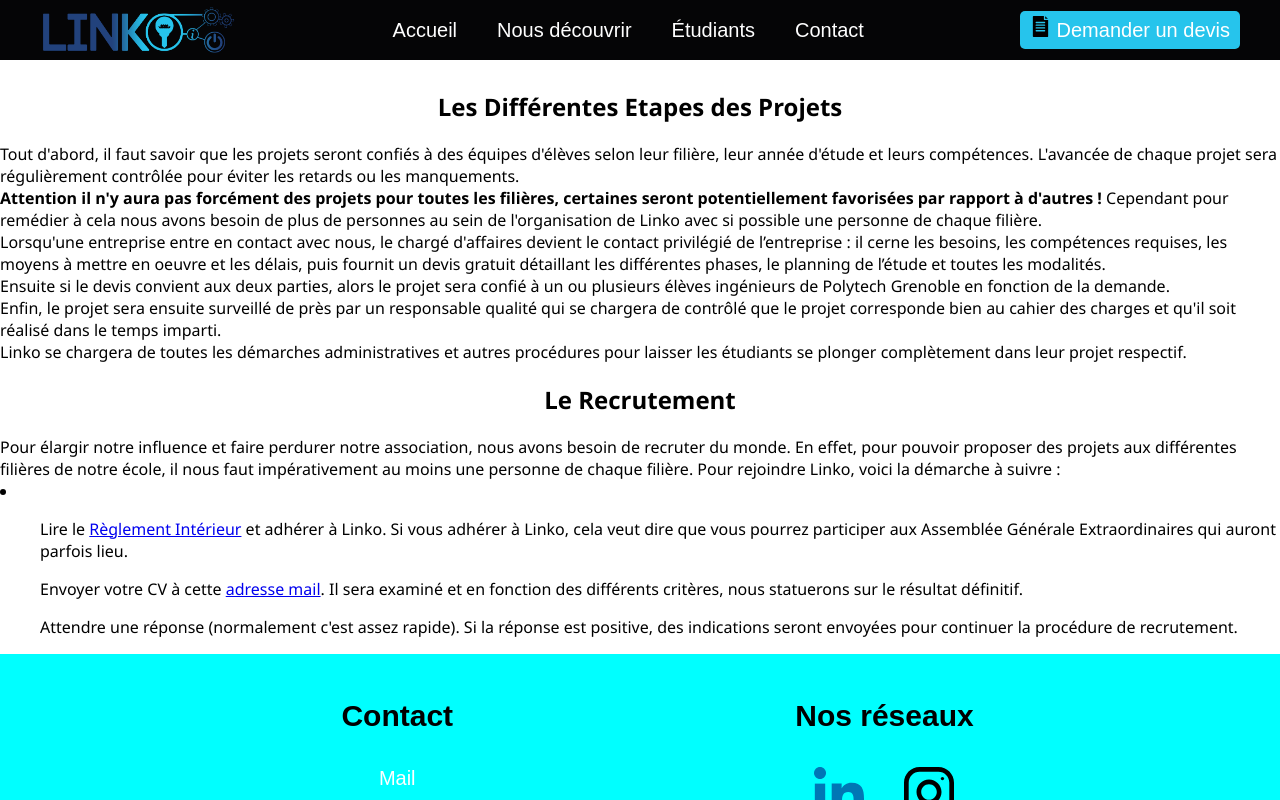
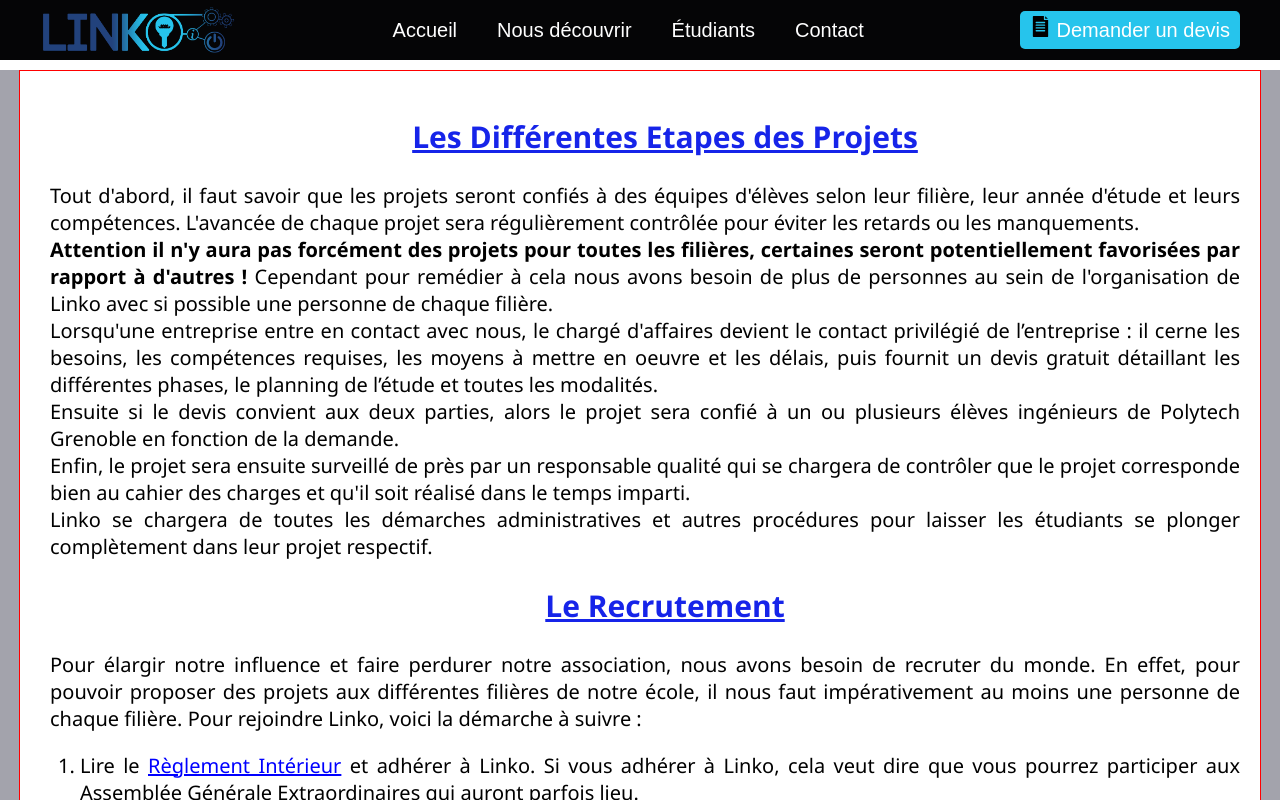
Before and after one commit to Corentin-Sueur/Linko-Website, an Angular app: page /etudiant in a window 1280 px wide. Shown: the top 800 px of the page. Built offline with nearby package versions, Linux system fonts and the light colour scheme.

Commit message:
Modification de la mise en page

```diff
--- a/src/app/page-etudiants/page-etudiants.component.css
+++ b/src/app/page-etudiants/page-etudiants.component.css
@@ -0,0 +1,37 @@
+h2{
+    font-size: 30px;
+    color: rgb(22, 36, 233);
+    text-decoration: underline;
+    margin-left: 50px;
+    min-width: 300px;
+    background-color: white;
+}
+
+.gris{
+    background-color: rgb(163, 163, 172);
+}
+
+p{
+    margin-left: 10px;
+    font-size: 20px;
+    min-width: 800px;
+}
+
+a{
+    color:blue;
+}
+
+a:hover{
+    color:rgb(59, 245, 59);
+    font-size: 22px;
+}
+
+li{
+    font-size:20px;
+}
+
+.wrapper{
+    background-color:white;
+    color:black;
+    text-align: justify;
+}
--- a/src/app/page-etudiants/page-etudiants.component.html
+++ b/src/app/page-etudiants/page-etudiants.component.html
@@ -1,3 +1,5 @@
+<div class=gris>
+    <div class=wrapper>
     <h2>Les Différentes Etapes des Projets</h2>
     <p>Tout d'abord, il faut savoir que les projets seront confiés à des équipes d'élèves selon leur filière, leur année d'étude et leurs compétences.
         L'avancée de chaque projet sera régulièrement contrôlée pour éviter les retards ou les manquements. <br/>
@@ -5,7 +7,7 @@
         Cependant pour remédier à cela nous avons besoin de plus de personnes au sein de l'organisation de Linko avec si possible une personne de chaque filière. <br/>
         Lorsqu'une entreprise entre en contact avec nous, le chargé d'affaires devient le contact privilégié de l’entreprise : il cerne les besoins, les compétences requises, les moyens à mettre en oeuvre et les délais, puis fournit un devis gratuit détaillant les différentes phases, le planning de l’étude et toutes les modalités. <br/>
         Ensuite si le devis convient aux deux parties, alors le projet sera confié à un ou plusieurs élèves ingénieurs de Polytech Grenoble en fonction de la demande. <br/>
-    Enfin, le projet sera ensuite surveillé de près par un responsable qualité qui se chargera de contrôlé que le projet corresponde bien au cahier des charges et qu'il soit réalisé dans le temps imparti. <br/>
+        Enfin, le projet sera ensuite surveillé de près par un responsable qualité qui se chargera de contrôler que le projet corresponde bien au cahier des charges et qu'il soit réalisé dans le temps imparti. <br/>
         Linko se chargera de toutes les démarches administratives et autres procédures pour laisser les étudiants se plonger complètement dans leur projet respectif.
     </p>
 
@@ -13,9 +15,11 @@
     <h2>Le Recrutement</h2>
     <p>Pour élargir notre influence et faire perdurer notre association, nous avons besoin de recruter du monde. En effet, pour pouvoir proposer des projets aux différentes filières de notre école, il nous faut impérativement au moins une personne de chaque filière.
         Pour rejoindre Linko, voici la démarche à suivre :
-    <li>
-        <ol>Lire le <a href="../../assets/RI.pdf">Règlement Intérieur</a> et adhérer à Linko. Si vous adhérer à Linko, cela veut dire que vous pourrez participer aux Assemblée Générale Extraordinaires qui auront parfois lieu.</ol>
-        <ol>Envoyer votre CV à cette <a href=adresse_mail>adresse mail</a>. Il sera examiné et en fonction des différents critères, nous statuerons sur le résultat définitif.</ol>
-        <ol>Attendre une réponse (normalement c'est assez rapide). Si la réponse est positive, des indications seront envoyées pour continuer la procédure de recrutement.</ol>
-    </li>
     </p>
+        <ol>
+            <li>Lire le <a href="../../assets/RI.pdf">Règlement Intérieur</a> et adhérer à Linko. Si vous adhérer à Linko, cela veut dire que vous pourrez participer aux Assemblée Générale Extraordinaires qui auront parfois lieu.</li>
+            <li>Envoyer votre CV à cette <a href=adresse_mail>adresse mail</a>. Il sera examiné et en fonction des différents critères, nous statuerons sur le résultat définitif.</li>
+            <li>Attendre une réponse (normalement c'est assez rapide). Si la réponse est positive, des indications seront envoyées pour continuer la procédure de recrutement.</li>
+        </ol>
+    </div>
+</div>
```
Lines whose indentation alone changed are shown as unchanged.
